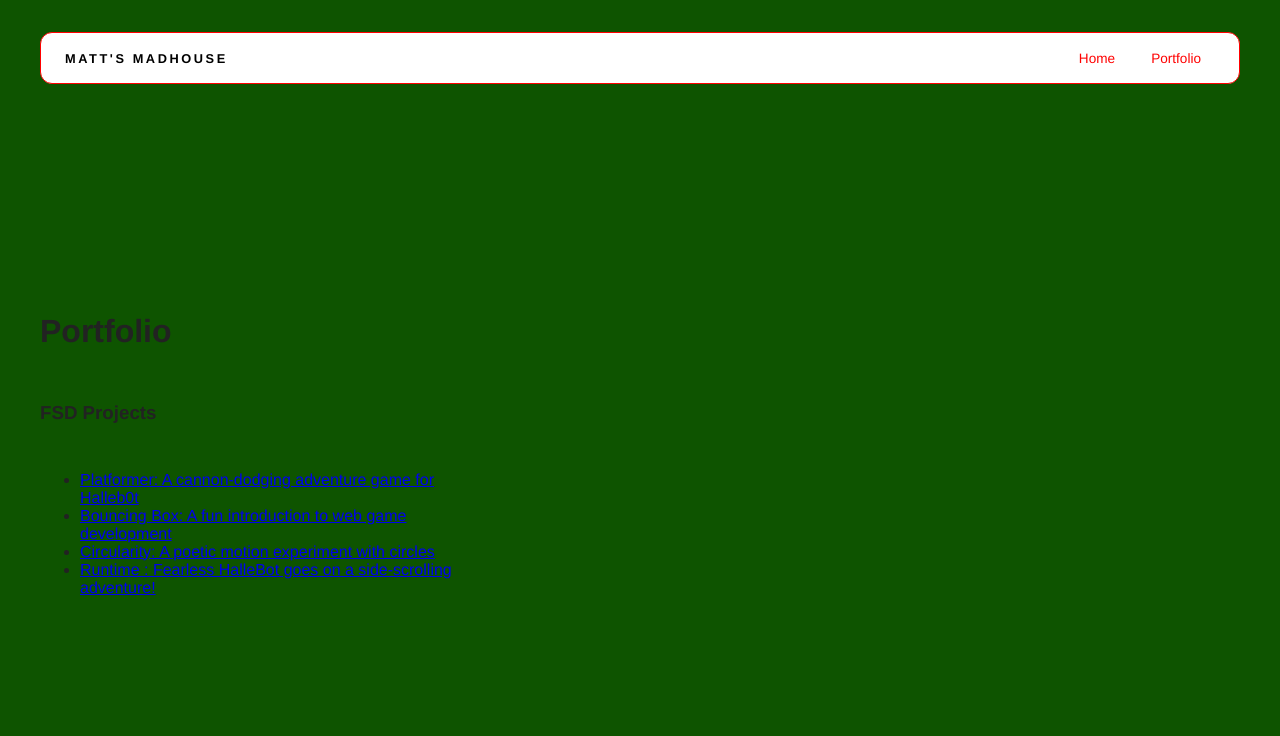
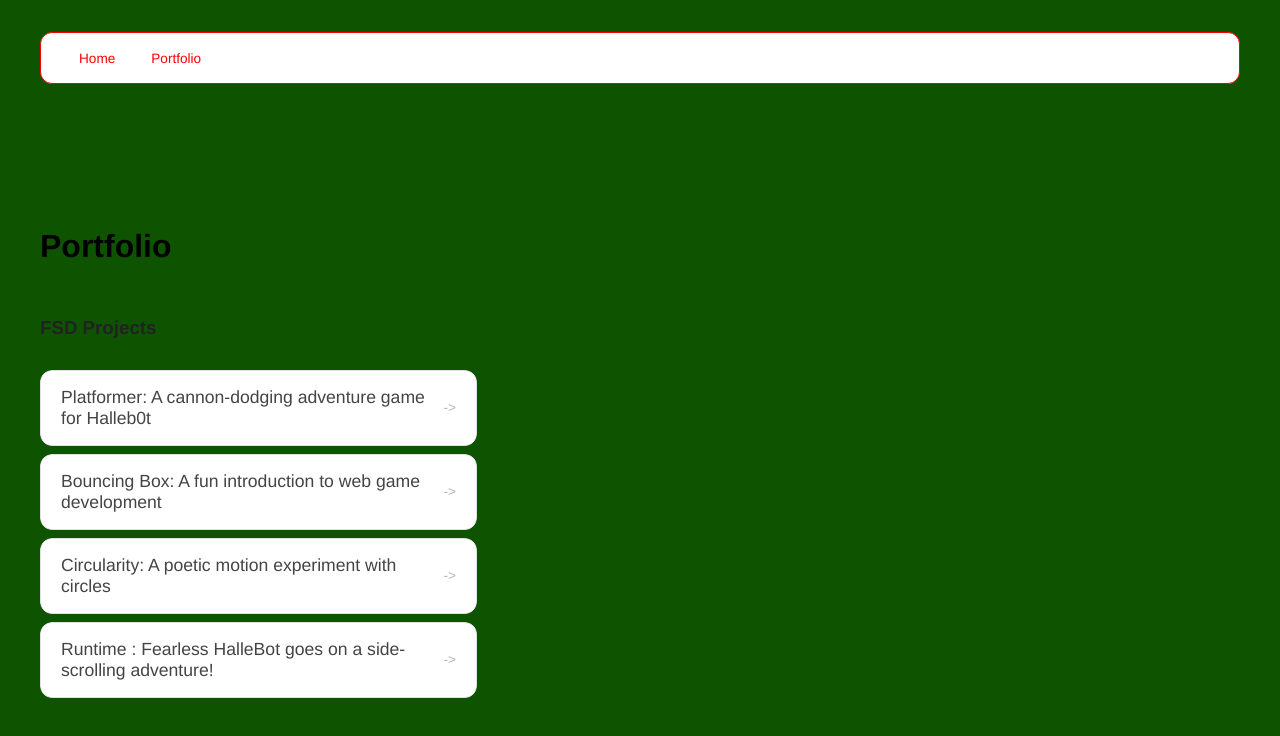
Before and after one commit to Itzmatt86/itzmatt86.github.io, a plain HTML site: page portfolio.html in a window 1280 px wide. Drawn offline with Linux system fonts and the light colour scheme.

Commit message:
PortfolioDone

```diff
--- a/portfolio.html
+++ b/portfolio.html
@@ -2,7 +2,7 @@
 <html>
 
 <head>
-  <title>Matt's MadHouse</title>
+  <title>Future Software Engineer</title>
   <link rel="stylesheet" href="style.css" />
 </head>
 
@@ -10,7 +10,7 @@
   <!-- All content goes here -->
   <div id="all-contents">
     <nav>
-      <h1>Matt's MadHouse</h1>
+      <title>My Awesome Website</title>
       <ul id="nav-ul">
         <li class="nav-li"><a href="index.html">Home</a></li>
         <li class="nav-li"><a href="portfolio.html">Portfolio</a></li>
--- a/style.css
+++ b/style.css
@@ -142,3 +142,56 @@ background: linear-gradient (to bottom right, rgb(12, 165, 6), rgb(219, 243, 3),
 color: #222;
 font-family: "Helvetica Neue", Arial, sans-serif;
 }
+
+/* Portfolio styles */
+.content h1 {
+  color: black;
+}
+
+#portfolio {
+  list-style: none;
+  margin: 0;
+  padding: 0;
+  width: 100%;
+  display: flex;
+  flex-direction: column;
+  gap: 8px;
+}
+
+#portfolio li {
+  border-radius: 12px;
+  overflow: hidden;
+}
+
+#portfolio a {
+  display: flex;
+  justify-content: space-between;
+  align-items: center;
+  text-decoration: none;
+  color: #444;
+  padding: 16px 20px;
+  font-size: 1.1rem;
+  font-weight: 500;
+  background: #fff;
+  border: 1px solid #e0e0e0;
+  border-radius: 12px;
+  transition: background 0.25s ease, color 0.25s ease, transform 0.25s ease;
+}
+
+#portfolio a:hover {
+  background: #000;
+  color: #fff;
+  transform: translateX(4px);
+}
+
+#portfolio a::after {
+  content: "->";
+  font-size: 0.85rem;
+  opacity: 0.4;
+  transition: opacity 0.25s ease;
+  white-space: nowrap;
+}
+
+#portfolio a:hover::after {
+  opacity: 1;
+}
```
